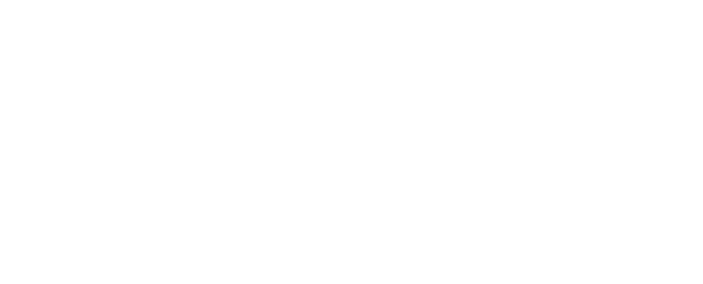
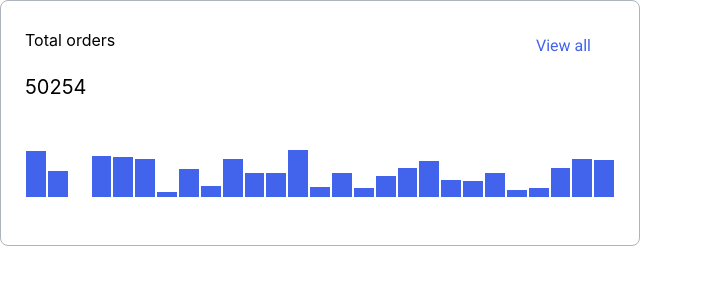
Before and after one commit to js-tasks-ru/htmlcss-20230411_gstratiyj, a website: page 04-lection2/01-histogram/index.html in a window 1280 px wide. Shown: the whole page, without its empty margins (0-703 px from the left). Drawn offline with Linux system fonts and the light colour scheme.

Commit message:
added solution for histogram

```diff
--- a/04-lection2/01-histogram/histogram.css
+++ b/04-lection2/01-histogram/histogram.css
@@ -0,0 +1,55 @@
+.histogram {
+    width: 50%;
+    border: 1px solid #ACB5BD;
+    box-sizing: border-box;
+    border-radius: 8px;
+    padding: 16px 24px 24px 24px;
+}
+/* Стилизация Header */
+.histogram__header {
+    display: flex;
+    justify-content: space-between;
+}
+
+.histogram__option {
+    padding: 19px 24px;
+    cursor: pointer;
+    color: #4263EB;
+}
+
+.histogram__option:hover {
+    text-decoration: underline;
+}
+
+.histogram__title {
+    font-family: 'Inter';
+    font-style: normal;
+    font-weight: 400;
+    font-size: 16px;
+    line-height: 24px;
+}
+
+.histogram__orders {
+    font-family: 'Inter';
+    font-style: normal;
+    font-weight: 400;
+    font-size: 20px;
+    line-height: 26px;
+}
+/* Стилизация Header */
+
+/* Стилизация Гистограммы */
+.histogram__data {
+    padding: 50px 29px 24px 0px;
+    display: flex;
+    justify-content: stretch;
+    width: 100%;
+    align-items: flex-end;
+}
+
+.histogram__bar {
+    background-color: #4263EB;
+    margin: 0px 1px;
+    flex-grow: 1;
+    flex-shrink: 0;
+}
--- a/04-lection2/01-histogram/index.html
+++ b/04-lection2/01-histogram/index.html
@@ -2,10 +2,47 @@
 <!-- Страница с гистограммой -->
 <html lang="ru">
     <head>
+        <!-- by Gleb Stratiy -->
         <link rel="stylesheet" href="../../assets/css/main.css">
         <link rel="stylesheet" href="./histogram.css">
     </head>
     <body>
-
+        <div class="histogram">
+            <div class="histogram__header">
+                <h1 class="histogram__title">Total orders</h1>
+                <span class="histogram__option">View all</span>
+            </div>
+            <span class="histogram__orders">50254</span>
+            <div class="histogram__data">
+                <div class="histogram__bar"></div>
+                <div class="histogram__bar"></div>
+                <div class="histogram__bar"></div>
+                <div class="histogram__bar"></div>
+                <div class="histogram__bar"></div>
+                <div class="histogram__bar"></div>
+                <div class="histogram__bar"></div>
+                <div class="histogram__bar"></div>
+                <div class="histogram__bar"></div>
+                <div class="histogram__bar"></div>
+                <div class="histogram__bar"></div>
+                <div class="histogram__bar"></div>
+                <div class="histogram__bar"></div>
+                <div class="histogram__bar"></div>
+                <div class="histogram__bar"></div>
+                <div class="histogram__bar"></div>
+                <div class="histogram__bar"></div>
+                <div class="histogram__bar"></div>
+                <div class="histogram__bar"></div>
+                <div class="histogram__bar"></div>
+                <div class="histogram__bar"></div>
+                <div class="histogram__bar"></div>
+                <div class="histogram__bar"></div>
+                <div class="histogram__bar"></div>
+                <div class="histogram__bar"></div>
+                <div class="histogram__bar"></div>
+                <div class="histogram__bar"></div>
+            </div>
+        </div>
+        <script src="script.js"></script>
     </body>
 </html>
--- /dev/null
+++ b/04-lection2/01-histogram/script.js
@@ -0,0 +1,5 @@
+const bars = document.getElementsByClassName("histogram__bar");
+for (let i = 0; i < bars.length; i++) {
+    let randomHeight = Math.floor(Math.random() * 50) + "px";
+    bars[i].style.height = randomHeight;
+  }
```
